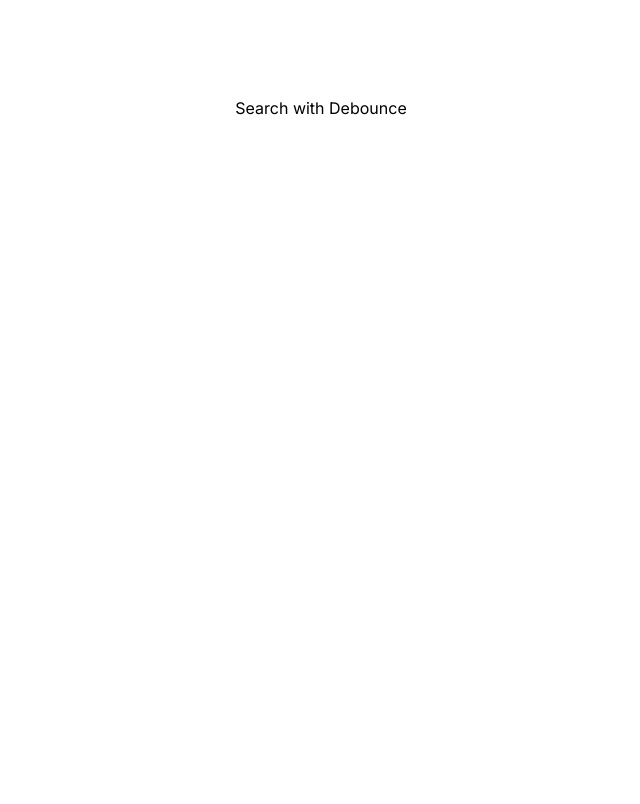
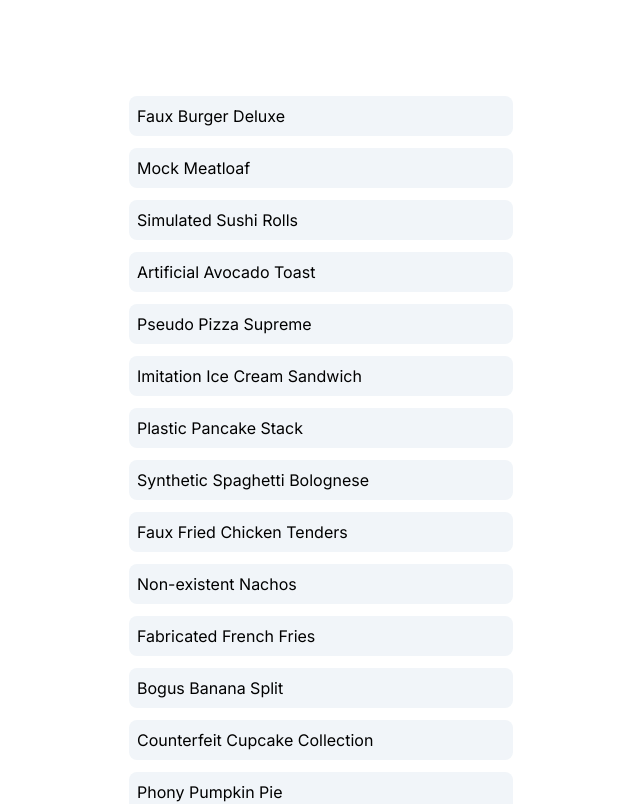
Before and after one commit to ricoputrap/nextjs-search-with-debounce, a Next.js app: page / in a window 1280 px wide. Shown: the top 804 px of the page, without its empty margins (319-959 px from the left). Built offline with nearby package versions, Linux system fonts and the light colour scheme.

Commit message:
Show product list

```diff
--- /dev/null
+++ b/src/components/ProductList/index.tsx
@@ -0,0 +1,20 @@
+import useProductContext from '@/hooks/useProductContext'
+import React from 'react'
+
+const ProductList: React.FC = () => {
+  const {
+    state: { data }
+  } = useProductContext();
+
+  return (
+    <div className="flex flex-col gap-3">
+      {data.map((item) => (
+        <div key={item.id} className="bg-slate-100 p-2 w-96 rounded-lg">
+          { item.name }
+        </div>
+      ))}
+    </div>
+  )
+}
+
+export default ProductList
--- a/src/pages/index.tsx
+++ b/src/pages/index.tsx
@@ -1,14 +1,17 @@
-import Image from 'next/image'
+import ProductList from '@/components/ProductList'
+import useFetchData from '@/hooks/useFetchData'
 import { Inter } from 'next/font/google'
 
 const inter = Inter({ subsets: ['latin'] })
 
 export default function Home() {
+  useFetchData();
+
   return (
     <main
       className={`flex min-h-screen flex-col items-center justify-between p-24 ${inter.className}`}
     >
-      Search with Debounce
+      <ProductList />
     </main>
   )
 }
```
